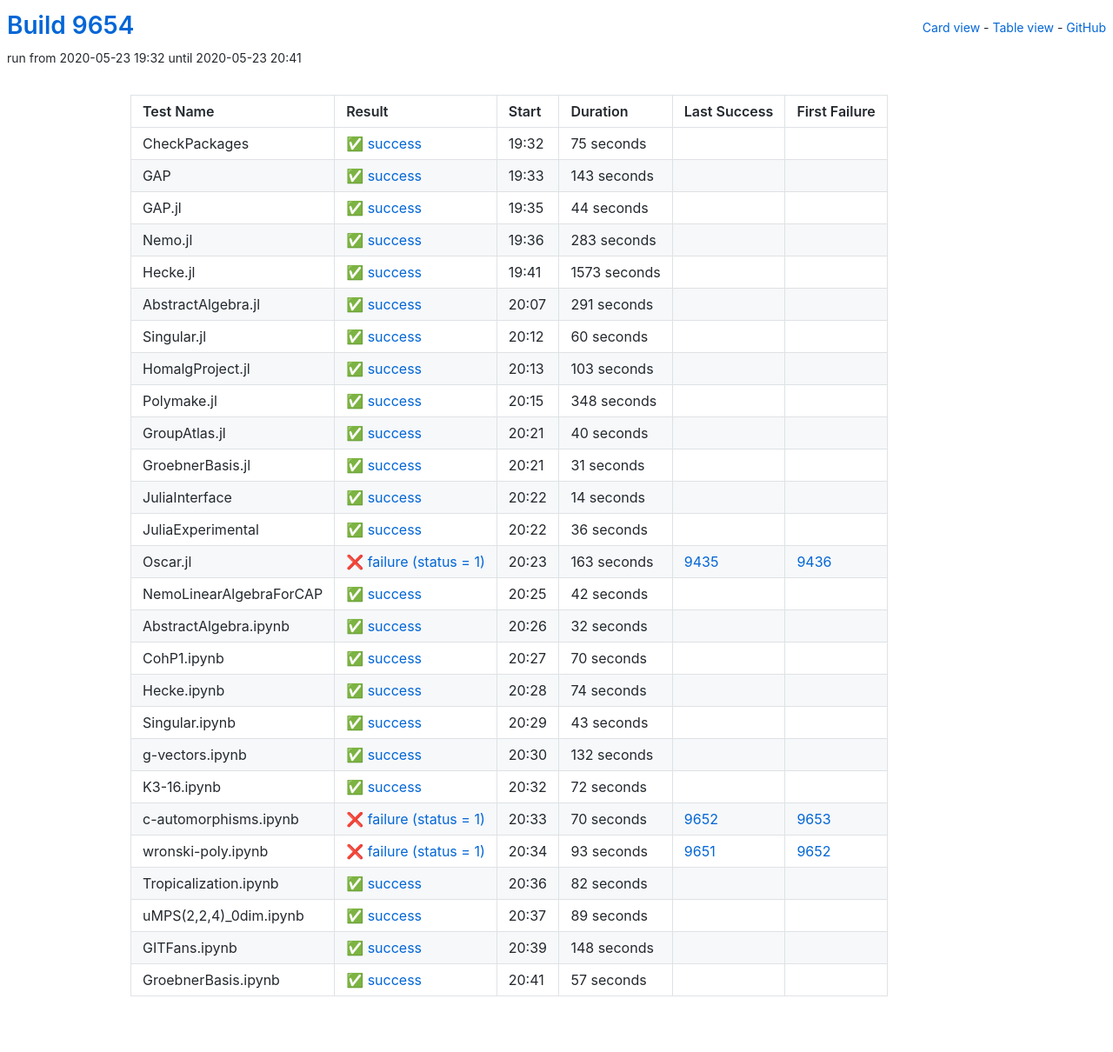
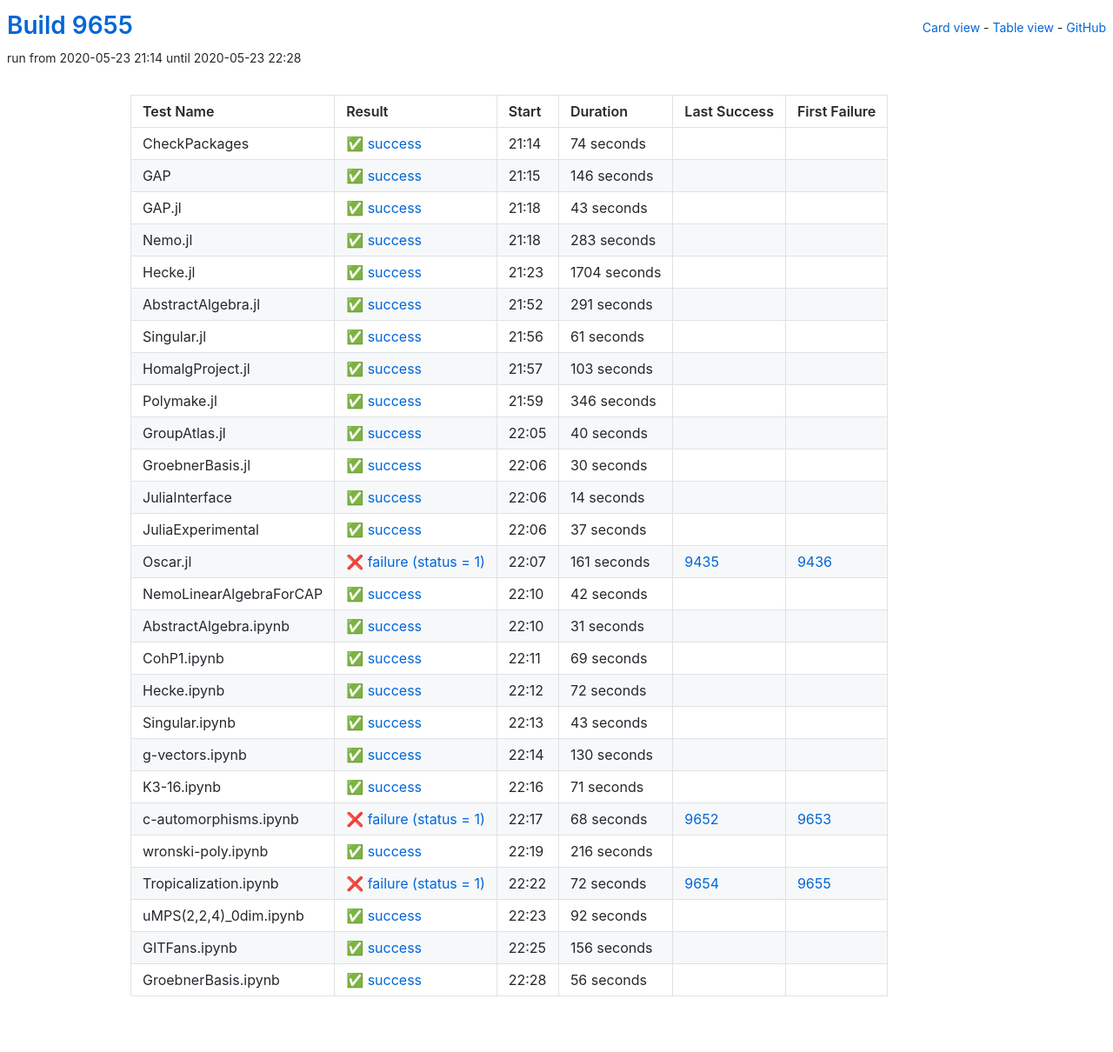
Before and after one commit to oscar-system/oscar-ci-status, a Jekyll site: the page built from table.html, in a window 1280 px wide. Shown: the whole page at 87% size. Built offline with Jekyll 4.4.1, drawn with Linux system fonts in a browser that asks for light colours.

Commit message:
Build 9655

```diff
--- a/_data/ci.yml
+++ b/_data/ci.yml
@@ -1,41 +1,41 @@
-build: 9654
-build_url: https://oscarci.mathematik.uni-kl.de/job/oscar/9654/
+build: 9655
+build_url: https://oscarci.mathematik.uni-kl.de/job/oscar/9655/
 job: oscar
 tests:
-- duration: 75
+- duration: 74
   exitcode: 0
   first_failure: false
   first_failure_url: null
   id: checkpackages
   last_success: false
   last_success_url: null
-  log: https://oscarci.mathematik.uni-kl.de/job/oscar/9654/artifact/logs/build-9654/CheckPackages.log
+  log: https://oscarci.mathematik.uni-kl.de/job/oscar/9655/artifact/logs/build-9655/CheckPackages.log
   name: CheckPackages
-  start: 2020-05-23 19:32
+  start: 2020-05-23 21:14
   status: success
   success: true
-- duration: 143
+- duration: 146
   exitcode: 0
   first_failure: false
   first_failure_url: null
   id: gap
   last_success: false
   last_success_url: null
-  log: https://oscarci.mathematik.uni-kl.de/job/oscar/9654/artifact/logs/build-9654/GAP.log
+  log: https://oscarci.mathematik.uni-kl.de/job/oscar/9655/artifact/logs/build-9655/GAP.log
   name: GAP
-  start: 2020-05-23 19:33
+  start: 2020-05-23 21:15
   status: success
   success: true
-- duration: 44
+- duration: 43
   exitcode: 0
   first_failure: false
   first_failure_url: null
   id: gap-jl
   last_success: false
   last_success_url: null
-  log: https://oscarci.mathematik.uni-kl.de/job/oscar/9654/artifact/logs/build-9654/GAP.jl.log
+  log: https://oscarci.mathematik.uni-kl.de/job/oscar/9655/artifact/logs/build-9655/GAP.jl.log
   name: GAP.jl
-  start: 2020-05-23 19:35
+  start: 2020-05-23 21:18
   status: success
   success: true
 - duration: 283
@@ -45,21 +45,21 @@
   id: nemo-jl
   last_success: false
   last_success_url: null
-  log: https://oscarci.mathematik.uni-kl.de/job/oscar/9654/artifact/logs/build-9654/Nemo.jl.log
+  log: https://oscarci.mathematik.uni-kl.de/job/oscar/9655/artifact/logs/build-9655/Nemo.jl.log
   name: Nemo.jl
-  start: 2020-05-23 19:36
+  start: 2020-05-23 21:18
   status: success
   success: true
-- duration: 1573
+- duration: 1704
   exitcode: 0
   first_failure: false
   first_failure_url: null
   id: hecke-jl
   last_success: false
   last_success_url: null
-  log: https://oscarci.mathematik.uni-kl.de/job/oscar/9654/artifact/logs/build-9654/Hecke.jl.log
+  log: https://oscarci.mathematik.uni-kl.de/job/oscar/9655/artifact/logs/build-9655/Hecke.jl.log
   name: Hecke.jl
-  start: 2020-05-23 19:41
+  start: 2020-05-23 21:23
   status: success
   success: true
 - duration: 291
@@ -69,21 +69,21 @@
   id: abstractalgebra-jl
   last_success: false
   last_success_url: null
-  log: https://oscarci.mathematik.uni-kl.de/job/oscar/9654/artifact/logs/build-9654/AbstractAlgebra.jl.log
+  log: https://oscarci.mathematik.uni-kl.de/job/oscar/9655/artifact/logs/build-9655/AbstractAlgebra.jl.log
   name: AbstractAlgebra.jl
-  start: 2020-05-23 20:07
+  start: 2020-05-23 21:52
   status: success
   success: true
-- duration: 60
+- duration: 61
   exitcode: 0
   first_failure: false
   first_failure_url: null
   id: singular-jl
   last_success: false
   last_success_url: null
-  log: https://oscarci.mathematik.uni-kl.de/job/oscar/9654/artifact/logs/build-9654/Singular.jl.log
+  log: https://oscarci.mathematik.uni-kl.de/job/oscar/9655/artifact/logs/build-9655/Singular.jl.log
   name: Singular.jl
-  start: 2020-05-23 20:12
+  start: 2020-05-23 21:56
   status: success
   success: true
 - duration: 103
@@ -93,21 +93,21 @@
   id: homalgproject-jl
   last_success: false
   last_success_url: null
-  log: https://oscarci.mathematik.uni-kl.de/job/oscar/9654/artifact/logs/build-9654/HomalgProject.jl.log
+  log: https://oscarci.mathematik.uni-kl.de/job/oscar/9655/artifact/logs/build-9655/HomalgProject.jl.log
   name: HomalgProject.jl
-  start: 2020-05-23 20:13
+  start: 2020-05-23 21:57
   status: success
   success: true
-- duration: 348
+- duration: 346
   exitcode: 0
   first_failure: false
   first_failure_url: null
   id: polymake-jl
   last_success: false
   last_success_url: null
-  log: https://oscarci.mathematik.uni-kl.de/job/oscar/9654/artifact/logs/build-9654/Polymake.jl.log
+  log: https://oscarci.mathematik.uni-kl.de/job/oscar/9655/artifact/logs/build-9655/Polymake.jl.log
   name: Polymake.jl
-  start: 2020-05-23 20:15
+  start: 2020-05-23 21:59
   status: success
   success: true
 - duration: 40
@@ -117,21 +117,21 @@
   id: groupatlas-jl
   last_success: false
   last_success_url: null
-  log: https://oscarci.mathematik.uni-kl.de/job/oscar/9654/artifact/logs/build-9654/GroupAtlas.jl.log
+  log: https://oscarci.mathematik.uni-kl.de/job/oscar/9655/artifact/logs/build-9655/GroupAtlas.jl.log
   name: GroupAtlas.jl
-  start: 2020-05-23 20:21
+  start: 2020-05-23 22:05
   status: success
   success: true
-- duration: 31
+- duration: 30
   exitcode: 0
   first_failure: false
   first_failure_url: null
   id: groebnerbasis-jl
   last_success: false
   last_success_url: null
-  log: https://oscarci.mathematik.uni-kl.de/job/oscar/9654/artifact/logs/build-9654/GroebnerBasis.jl.log
+  log: https://oscarci.mathematik.uni-kl.de/job/oscar/9655/artifact/logs/build-9655/GroebnerBasis.jl.log
   name: GroebnerBasis.jl
-  start: 2020-05-23 20:21
+  start: 2020-05-23 22:06
   status: success
   success: true
 - duration: 14
@@ -141,33 +141,33 @@
   id: juliainterface
   last_success: false
   last_success_url: null
-  log: https://oscarci.mathematik.uni-kl.de/job/oscar/9654/artifact/logs/build-9654/JuliaInterface.log
+  log: https://oscarci.mathematik.uni-kl.de/job/oscar/9655/artifact/logs/build-9655/JuliaInterface.log
   name: JuliaInterface
-  start: 2020-05-23 20:22
+  start: 2020-05-23 22:06
   status: success
   success: true
-- duration: 36
+- duration: 37
   exitcode: 0
   first_failure: false
   first_failure_url: null
   id: juliaexperimental
   last_success: false
   last_success_url: null
-  log: https://oscarci.mathematik.uni-kl.de/job/oscar/9654/artifact/logs/build-9654/JuliaExperimental.log
+  log: https://oscarci.mathematik.uni-kl.de/job/oscar/9655/artifact/logs/build-9655/JuliaExperimental.log
   name: JuliaExperimental
-  start: 2020-05-23 20:22
+  start: 2020-05-23 22:06
   status: success
   success: true
-- duration: 163
+- duration: 161
   exitcode: 1
   first_failure: 9436
   first_failure_url: https://oscarci.mathematik.uni-kl.de/job/oscar/9436/
   id: oscar-jl
   last_success: 9435
   last_success_url: https://oscarci.mathematik.uni-kl.de/job/oscar/9435/
-  log: https://oscarci.mathematik.uni-kl.de/job/oscar/9654/artifact/logs/build-9654/Oscar.jl.log
+  log: https://oscarci.mathematik.uni-kl.de/job/oscar/9655/artifact/logs/build-9655/Oscar.jl.log
   name: Oscar.jl
-  start: 2020-05-23 20:23
+  start: 2020-05-23 22:07
   status: failure
   success: false
 - duration: 42
@@ -177,45 +177,45 @@
   id: nemolinearalgebraforcap
   last_success: false
   last_success_url: null
-  log: https://oscarci.mathematik.uni-kl.de/job/oscar/9654/artifact/logs/build-9654/NemoLinearAlgebraForCAP.log
+  log: https://oscarci.mathematik.uni-kl.de/job/oscar/9655/artifact/logs/build-9655/NemoLinearAlgebraForCAP.log
   name: NemoLinearAlgebraForCAP
-  start: 2020-05-23 20:25
+  start: 2020-05-23 22:10
   status: success
   success: true
-- duration: 32
+- duration: 31
   exitcode: 0
   first_failure: false
   first_failure_url: null
   id: abstractalgebra-ipynb
   last_success: false
   last_success_url: null
-  log: https://oscarci.mathematik.uni-kl.de/job/oscar/9654/artifact/logs/build-9654/AbstractAlgebra.ipynb.log
+  log: https://oscarci.mathematik.uni-kl.de/job/oscar/9655/artifact/logs/build-9655/AbstractAlgebra.ipynb.log
   name: AbstractAlgebra.ipynb
-  start: 2020-05-23 20:26
+  start: 2020-05-23 22:10
   status: success
   success: true
-- duration: 70
+- duration: 69
   exitcode: 0
   first_failure: false
   first_failure_url: null
   id: cohp1-ipynb
   last_success: false
   last_success_url: null
-  log: https://oscarci.mathematik.uni-kl.de/job/oscar/9654/artifact/logs/build-9654/CohP1.ipynb.log
+  log: https://oscarci.mathematik.uni-kl.de/job/oscar/9655/artifact/logs/build-9655/CohP1.ipynb.log
   name: CohP1.ipynb
-  start: 2020-05-23 20:27
+  start: 2020-05-23 22:11
   status: success
   success: true
-- duration: 74
+- duration: 72
   exitcode: 0
   first_failure: false
   first_failure_url: null
   id: hecke-ipynb
   last_success: false
   last_success_url: null
-  log: https://oscarci.mathematik.uni-kl.de/job/oscar/9654/artifact/logs/build-9654/Hecke.ipynb.log
+  log: https://oscarci.mathematik.uni-kl.de/job/oscar/9655/artifact/logs/build-9655/Hecke.ipynb.log
   name: Hecke.ipynb
-  start: 2020-05-23 20:28
+  start: 2020-05-23 22:12
   status: success
   success: true
 - duration: 43
@@ -225,104 +225,104 @@
   id: singular-ipynb
   last_success: false
   last_success_url: null
-  log: https://oscarci.mathematik.uni-kl.de/job/oscar/9654/artifact/logs/build-9654/Singular.ipynb.log
+  log: https://oscarci.mathematik.uni-kl.de/job/oscar/9655/artifact/logs/build-9655/Singular.ipynb.log
   name: Singular.ipynb
-  start: 2020-05-23 20:29
+  start: 2020-05-23 22:13
   status: success
   success: true
-- duration: 132
+- duration: 130
   exitcode: 0
   first_failure: false
   first_failure_url: null
   id: g-vectors-ipynb
   last_success: false
   last_success_url: null
-  log: https://oscarci.mathematik.uni-kl.de/job/oscar/9654/artifact/logs/build-9654/g-vectors.ipynb.log
+  log: https://oscarci.mathematik.uni-kl.de/job/oscar/9655/artifact/logs/build-9655/g-vectors.ipynb.log
   name: g-vectors.ipynb
-  start: 2020-05-23 20:30
+  start: 2020-05-23 22:14
   status: success
   success: true
-- duration: 72
+- duration: 71
   exitcode: 0
   first_failure: false
   first_failure_url: null
   id: k3-16-ipynb
   last_success: false
   last_success_url: null
-  log: https://oscarci.mathematik.uni-kl.de/job/oscar/9654/artifact/logs/build-9654/K3-16.ipynb.log
+  log: https://oscarci.mathematik.uni-kl.de/job/oscar/9655/artifact/logs/build-9655/K3-16.ipynb.log
   name: K3-16.ipynb
-  start: 2020-05-23 20:32
+  start: 2020-05-23 22:16
   status: success
   success: true
-- duration: 70
+- duration: 68
   exitcode: 1
   first_failure: 9653
   first_failure_url: https://oscarci.mathematik.uni-kl.de/job/oscar/9653/
   id: c-automorphisms-ipynb
   last_success: 9652
   last_success_url: https://oscarci.mathematik.uni-kl.de/job/oscar/9652/
-  log: https://oscarci.mathematik.uni-kl.de/job/oscar/9654/artifact/logs/build-9654/c-automorphisms.ipynb.log
+  log: https://oscarci.mathematik.uni-kl.de/job/oscar/9655/artifact/logs/build-9655/c-automorphisms.ipynb.log
   name: c-automorphisms.ipynb
-  start: 2020-05-23 20:33
+  start: 2020-05-23 22:17
   status: failure
   success: false
-- duration: 93
-  exitcode: 1
-  first_failure: 9652
-  first_failure_url: https://oscarci.mathematik.uni-kl.de/job/oscar/9652/
-  id: wronski-poly-ipynb
-  last_success: 9651
-  last_success_url: https://oscarci.mathematik.uni-kl.de/job/oscar/9651/
-  log: https://oscarci.mathematik.uni-kl.de/job/oscar/9654/artifact/logs/build-9654/wronski-poly.ipynb.log
-  name: wronski-poly.ipynb
-  start: 2020-05-23 20:34
-  status: failure
-  success: false
-- duration: 82
+- duration: 216
   exitcode: 0
   first_failure: false
   first_failure_url: null
-  id: tropicalization-ipynb
+  id: wronski-poly-ipynb
   last_success: false
   last_success_url: null
-  log: https://oscarci.mathematik.uni-kl.de/job/oscar/9654/artifact/logs/build-9654/Tropicalization.ipynb.log
-  name: Tropicalization.ipynb
-  start: 2020-05-23 20:36
+  log: https://oscarci.mathematik.uni-kl.de/job/oscar/9655/artifact/logs/build-9655/wronski-poly.ipynb.log
+  name: wronski-poly.ipynb
+  start: 2020-05-23 22:19
   status: success
   success: true
-- duration: 89
+- duration: 72
+  exitcode: 1
+  first_failure: 9655
+  first_failure_url: https://oscarci.mathematik.uni-kl.de/job/oscar/9655/
+  id: tropicalization-ipynb
+  last_success: 9654
+  last_success_url: https://oscarci.mathematik.uni-kl.de/job/oscar/9654/
+  log: https://oscarci.mathematik.uni-kl.de/job/oscar/9655/artifact/logs/build-9655/Tropicalization.ipynb.log
+  name: Tropicalization.ipynb
+  start: 2020-05-23 22:22
+  status: failure
+  success: false
+- duration: 92
   exitcode: 0
   first_failure: false
   first_failure_url: null
   id: umps-2-2-4-0dim-ipynb
   last_success: false
   last_success_url: null
-  log: https://oscarci.mathematik.uni-kl.de/job/oscar/9654/artifact/logs/build-9654/uMPS-2-2-4-_0dim.ipynb.log
+  log: https://oscarci.mathematik.uni-kl.de/job/oscar/9655/artifact/logs/build-9655/uMPS-2-2-4-_0dim.ipynb.log
   name: uMPS(2,2,4)_0dim.ipynb
-  start: 2020-05-23 20:37
+  start: 2020-05-23 22:23
   status: success
   success: true
-- duration: 148
+- duration: 156
   exitcode: 0
   first_failure: false
   first_failure_url: null
   id: gitfans-ipynb
   last_success: false
   last_success_url: null
-  log: https://oscarci.mathematik.uni-kl.de/job/oscar/9654/artifact/logs/build-9654/GITFans.ipynb.log
+  log: https://oscarci.mathematik.uni-kl.de/job/oscar/9655/artifact/logs/build-9655/GITFans.ipynb.log
   name: GITFans.ipynb
-  start: 2020-05-23 20:39
+  start: 2020-05-23 22:25
   status: success
   success: true
-- duration: 57
+- duration: 56
   exitcode: 0
   first_failure: false
   first_failure_url: null
   id: groebnerbasis-ipynb
   last_success: false
   last_success_url: null
-  log: https://oscarci.mathematik.uni-kl.de/job/oscar/9654/artifact/logs/build-9654/GroebnerBasis.ipynb.log
+  log: https://oscarci.mathematik.uni-kl.de/job/oscar/9655/artifact/logs/build-9655/GroebnerBasis.ipynb.log
   name: GroebnerBasis.ipynb
-  start: 2020-05-23 20:41
+  start: 2020-05-23 22:28
   status: success
   success: true
```
Also changed, not shown: README.md.
